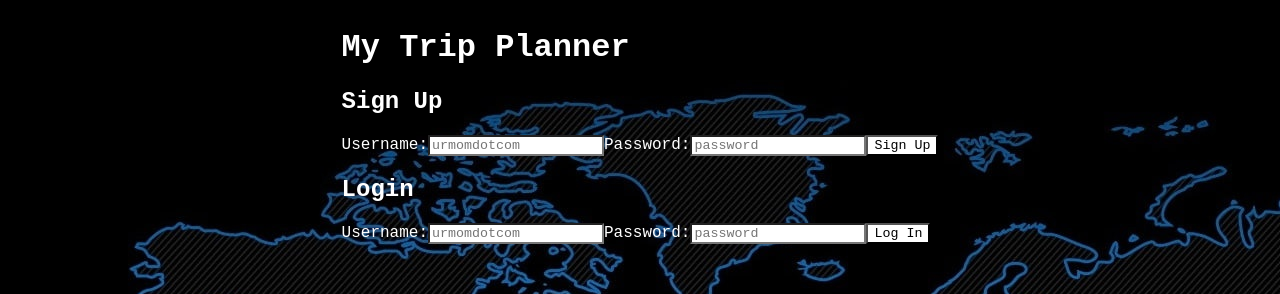
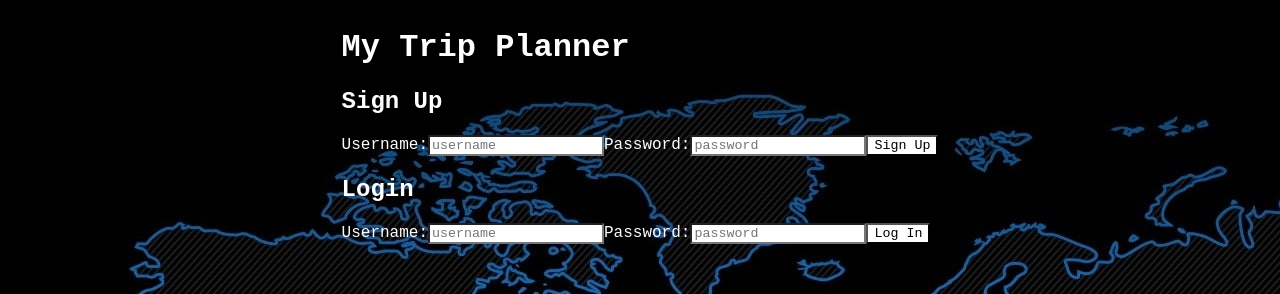
Before and after one commit to southallskye/COMP-426-Final-Project, a React (Create React App) app in the folder comp-426-final-project/: page / in a window 1280 px wide. Shown: the top 294 px of the page. Built offline with nearby package versions, Linux system fonts and the light colour scheme.

Commit message:
good enough, but maybe we can fix duplicate saves and/or re-loading error???

```diff
--- a/comp-426-final-project/src/home.jsx
+++ b/comp-426-final-project/src/home.jsx
@@ -126,7 +126,7 @@ function Home({ setCurrentPage }) {
 
     return (
       <>
-        <h2>username's trips</h2>
+        <h2>{username}'s trips</h2>
         <button onClick={oldTrips}>Load Old Trips</button>
         <button onClick={addTrip}>Create New Trip</button>
         <button onClick={logOut}>Log Out</button>
--- a/comp-426-final-project/src/start.jsx
+++ b/comp-426-final-project/src/start.jsx
@@ -82,7 +82,7 @@ function Start({ setCurrentPage }) {
           type="text"
           id="username"
           name="username"
-          placeholder="urmomdotcom"
+          placeholder="username"
           maxLength="20"
           required
         />
@@ -103,7 +103,7 @@ function Start({ setCurrentPage }) {
           type="text"
           id="username2"
           name="username2"
-          placeholder="urmomdotcom"
+          placeholder="username"
           maxLength="20"
           required
         />
--- a/comp-426-final-project/src/trip.jsx
+++ b/comp-426-final-project/src/trip.jsx
@@ -98,11 +98,8 @@ function Trip({ id, city, onDeleteTrip , startDate, endDate, priorState}) {
 
   return (
     <>
-      <input className="trip-title"
-        type="text"
-        value={tripTitle}
-        onChange={(e) => setTripTitle(e.target.value)}
-      />
+      <h2>Trip to {tripData}</h2>
+
       <input
         type=""
         value={tripData}
```
Also changed, not shown: 1 other file (tests, documents, lock files or other folders).
